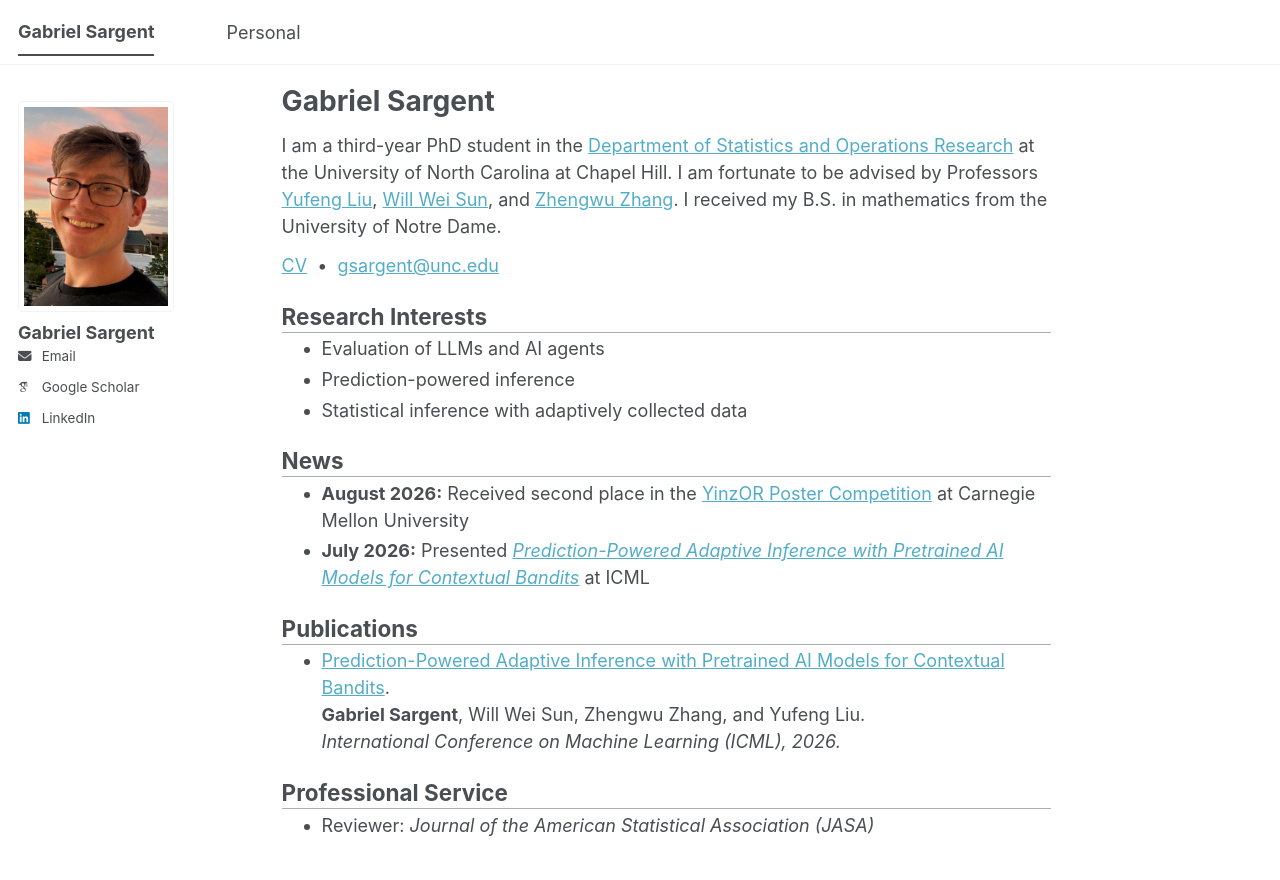
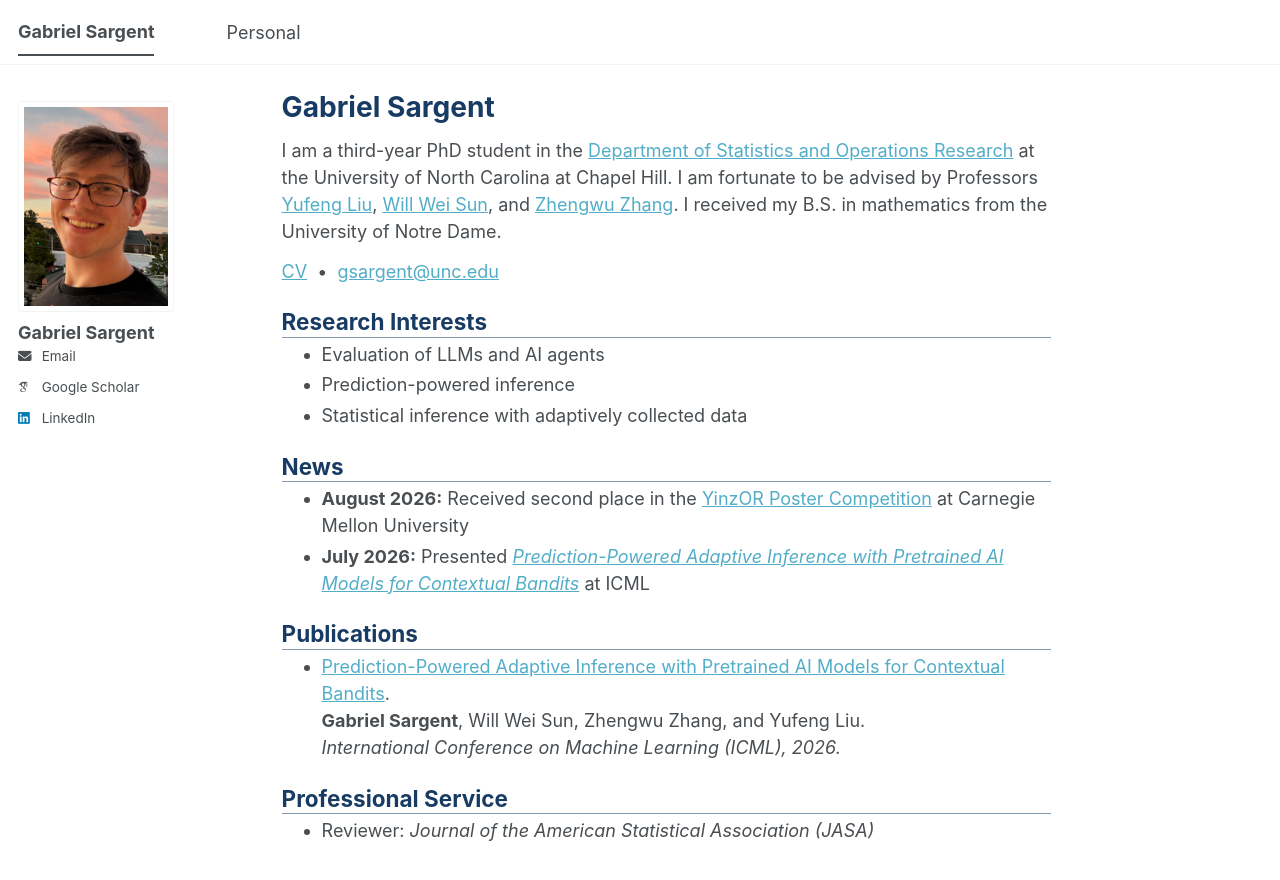
Before and after one commit to GabrielSargent/GabrielSargent.github.io, a Jekyll site: the page built from _pages/about.md, in a window 1280 px wide. Shown: the top 880 px of the page. Built offline with Jekyll 4.4.1, drawn with Linux system fonts in a browser that asks for light colours; some web fonts are replaced; a script bundle is joined from its source files by our own code; library files that are not in the unit come from our copies.

Commit message:
Add navy blue homepage headings and blue-gray dividers

```diff
--- a/_includes/head/custom.html
+++ b/_includes/head/custom.html
@@ -17,13 +17,13 @@
 {% if page.url == "/" %}
 <!-- Homepage-specific spacing; inline to avoid cached compiled Sass. -->
 <style>
-  #main { margin-top: 0.35em; }
-  .page__content h1 { margin-top: 0; margin-bottom: 0.45em; }
+  .page__content h1 { margin-top: 0; margin-bottom: 0.45em; color: #173b63; }
   .page__content h2 {
     margin-top: 1.05em;
     margin-bottom: 0.12em;
     padding-bottom: 0.08em;
-    border-bottom: 1px solid #a7adb3;
+    color: #173b63;
+    border-bottom: 1px solid #8299b1;
   }
   .page__content h2 + ul,
   .page__content h2 + ol { margin-top: 0; }
```
